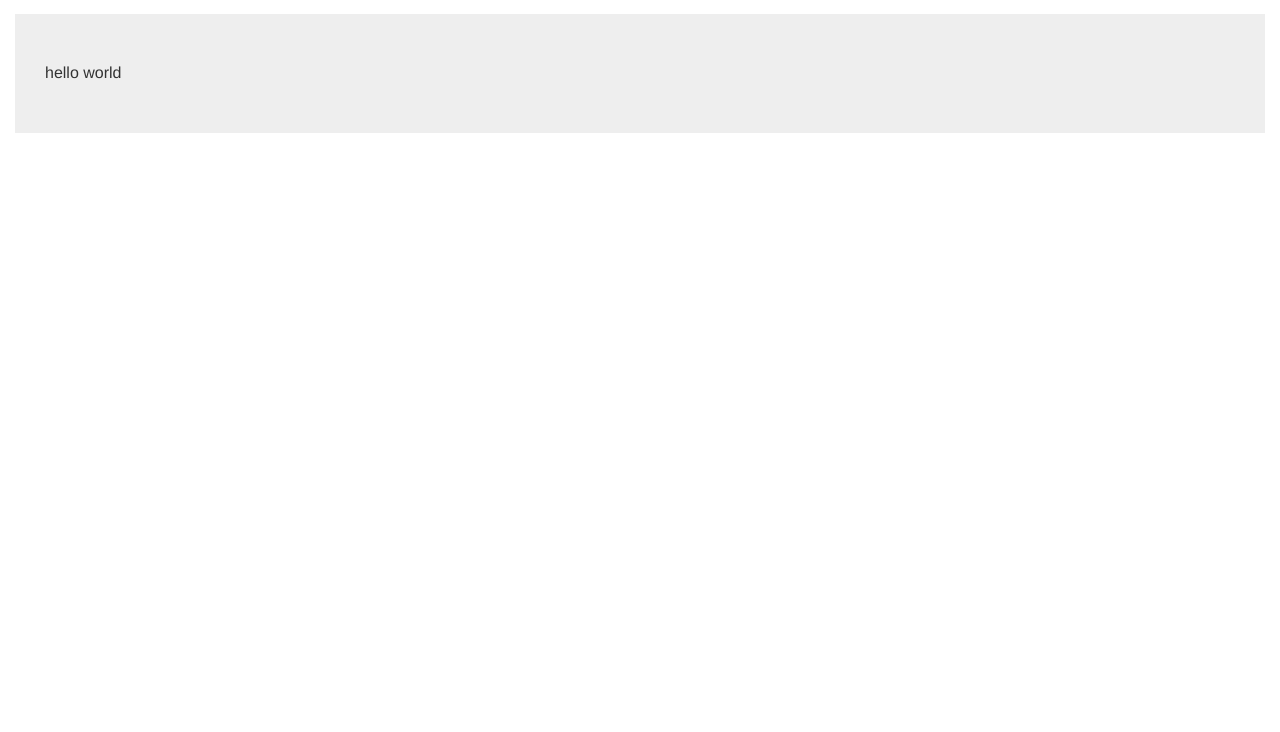
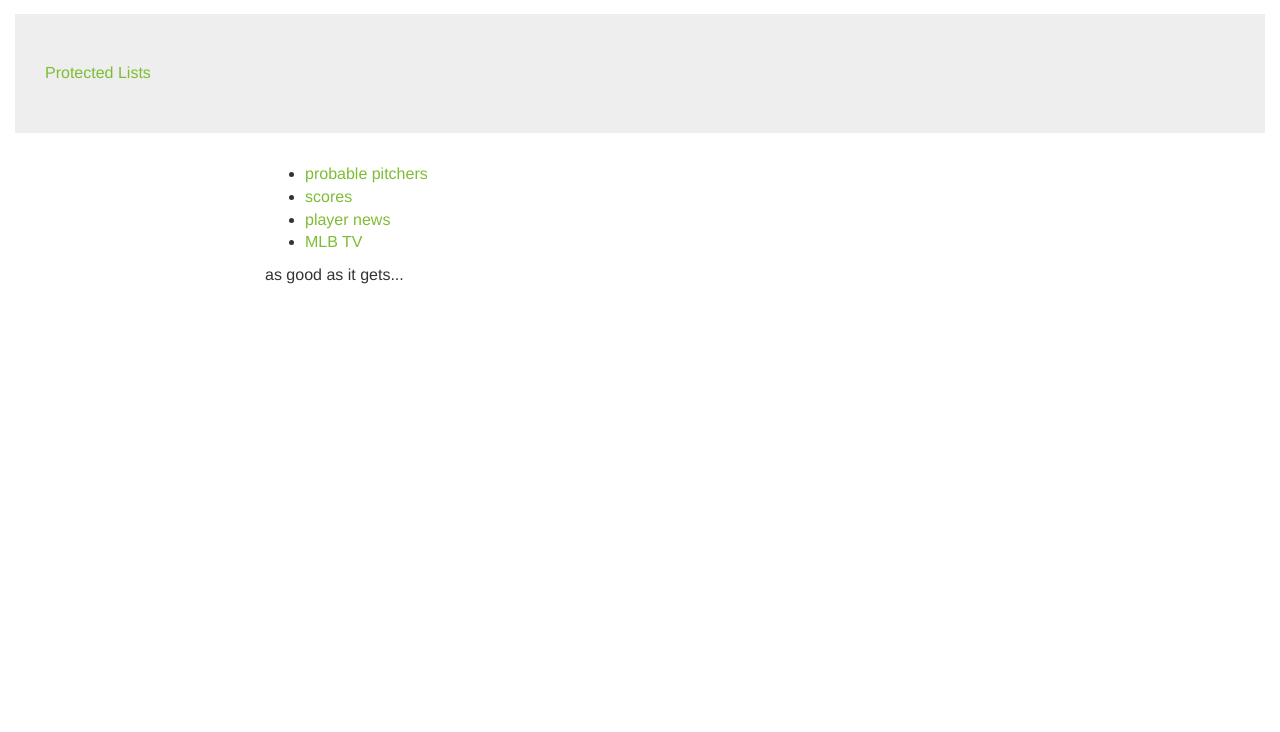
Before and after one commit to seanbrookes/pool2015, a website: page client/www/index.html at #!/admin in a window 1280 px wide. Shown: the part 68-800 px from the top of the page. Drawn offline with Linux system fonts and the light colour scheme.

Commit message:
minor clean up

```diff
--- a/client/www/index.html
+++ b/client/www/index.html
@@ -13,7 +13,7 @@
 
     <div  class="page-header">
       <div class="branding">
-        <a ui-sref="home"><img src="./images/logo.svg" alt="logo" class="logo"></a>
+        <a ui-sref="home"><img src="./images/logo.png" alt="logo" class="logo"></a>
       </div>
     </div>
 
--- a/client/www/scripts/modules/main/templates/main.html
+++ b/client/www/scripts/modules/main/templates/main.html
@@ -1,5 +1,36 @@
 <div class="container-fluid">
   <div class="jumbotron">
-    <sl-hello-world></sl-hello-world>
+    <a ui-sref="protected">Protected Lists</a>
+  </div>
+  <div class="container">
+    <div class="row">
+      <div class="col-xs-2">
+        <div grand-totals-summary-list></div>
+        <div pos-rank-nav-list></div>
+      </div>
+      <div class="col-xs-10">
+        <div general-totals-summary-list></div>
+        <div class="general-nav-container">
+          <ul>
+            <li>
+              <a href="http://www.cbssports.com/mlb/probable-pitchers" target="_new">probable pitchers</a>
+            </li>
+            <li>
+              <a href="http://www.cbssports.com/mlb/scoreboard" target="_new">scores</a>
+            </li>
+            <li>
+              <a href="http://www.rotoworld.com/playernews/mlb/baseball-player-news" target="_new">player news</a>
+            </li>
+            <li>
+              <a href="http://mlb.mlb.com/mediacenter/index.jsp?c_id=mlb" target="_new">MLB TV</a>
+            </li>
+            <!--<li>-->
+              <!--<a ui-sref="draft">Draft</a>-->
+            <!--</li>-->
+          </ul>
+          <p>as good as it gets...</p>
+        </div>
+      </div>
+    </div>
   </div>
 </div>
```
Also changed, not shown: client/www/images/logo.png (added).
